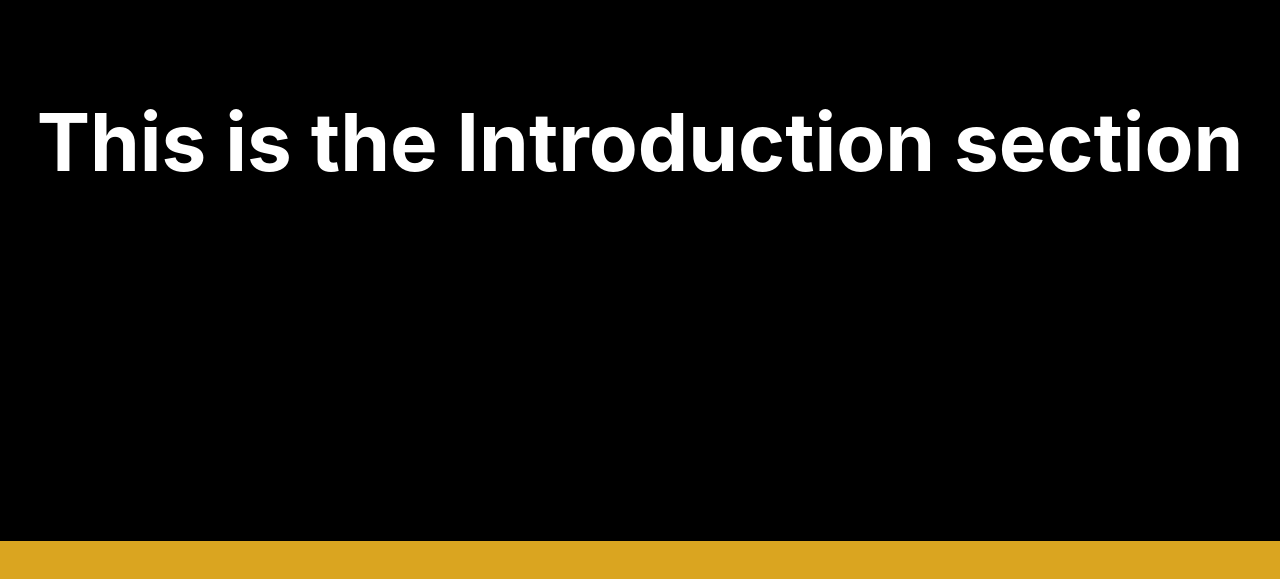
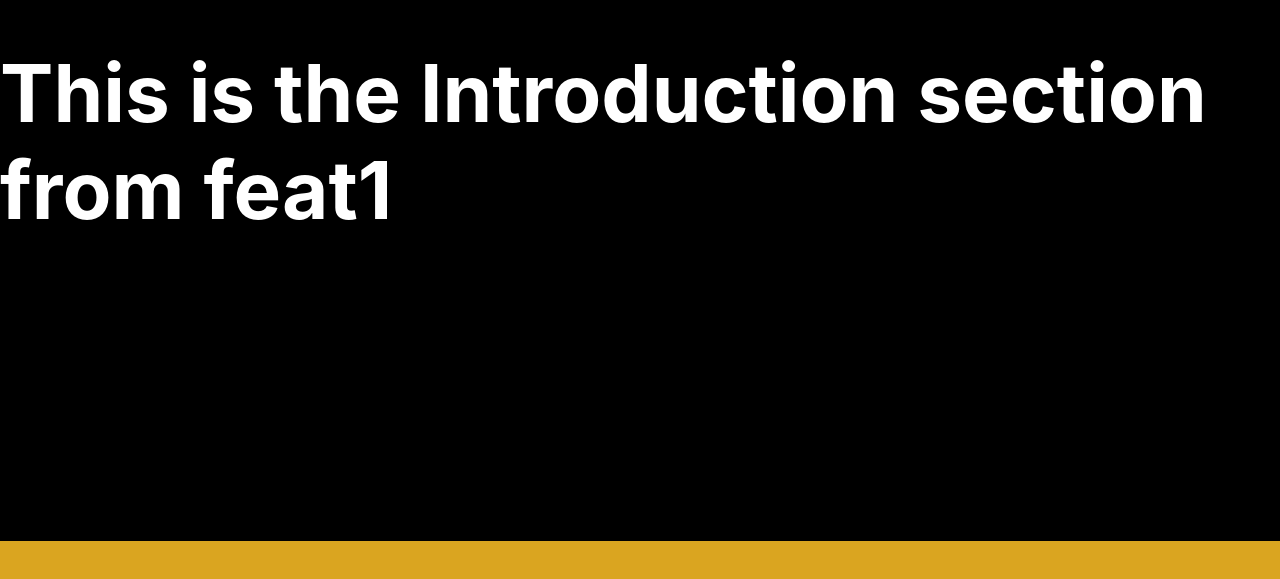
Before and after one commit to fredericdasilva/locomotive-scroll-react, a React (Create React App) app: page / in a window 1280 px wide. Shown: the part 259-838 px from the top of the page. Built offline with nearby package versions, Linux system fonts and the light colour scheme; what react-locomotive-scroll would draw is missing.

Commit message:
update intro text from feat1

```diff
--- a/src/App.js
+++ b/src/App.js
@@ -18,7 +18,7 @@ function App() {
           data-scroll-speed="4"
           data-scroll-section
         >
-          <h1>This is the Introduction section</h1>
+          <h1>This is the Introduction section from feat1</h1>
         </section>
 
         <section className="contents" data-scroll-section>
```
